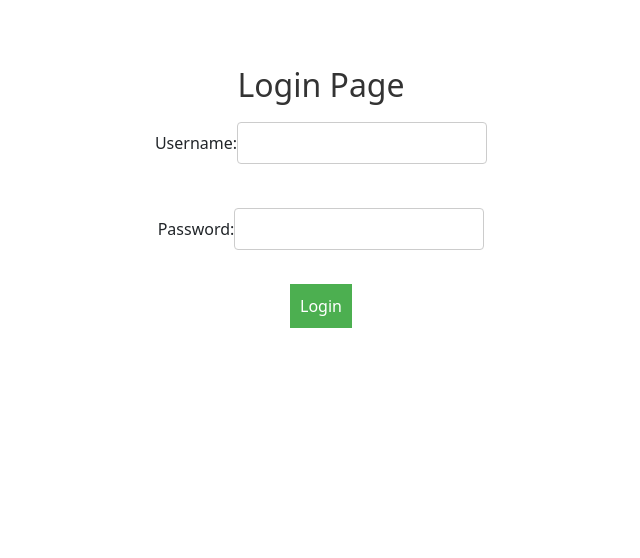
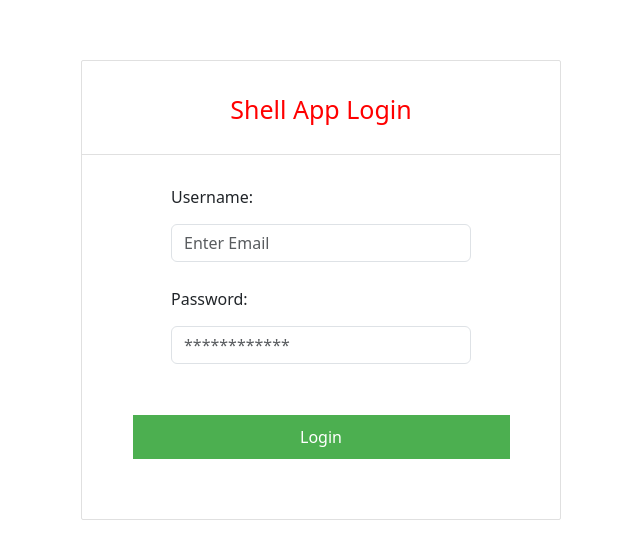
Before and after one commit to SravaniSingam-WAL/shell-fe, a React (Create React App) app: page / in a window 1280 px wide. Shown: the part 110-668 px from the top of the page, without its empty margins (319-959 px from the left). Built offline with nearby package versions, Linux system fonts and the light colour scheme.

Commit message:
added css

```diff
--- a/package.json
+++ b/package.json
@@ -13,6 +13,7 @@
     "react-dotenv": "^0.1.3",
     "react-router-dom": "^6.21.2",
     "react-scripts": "5.0.1",
+    "sass": "^1.70.0",
     "web-vitals": "^2.1.4"
   },
   "scripts": {
--- a/public/env.js
+++ b/public/env.js
@@ -22,7 +22,7 @@ window.env = {
   "COMMAND_MODE": "unix2003",
   "npm_config_globalconfig": "/opt/homebrew/etc/npmrc",
   "CONDA_EXE": "/opt/miniconda3/bin/conda",
-  "SSH_AUTH_SOCK": "/private/tmp/com.apple.launchd.vDsOHEIFiB/Listeners",
+  "SSH_AUTH_SOCK": "/private/tmp/com.apple.launchd.87XYPFZPv9/Listeners",
   "__CF_USER_TEXT_ENCODING": "0x1F5:0x0:0x0",
   "npm_execpath": "/opt/homebrew/lib/node_modules/npm/bin/npm-cli.js",
   "_CE_CONDA": "",
@@ -48,7 +48,7 @@ window.env = {
   "XPC_SERVICE_NAME": "0",
   "SHLVL": "2",
   "HOME": "/Users/sravanisingam",
-  "VSCODE_GIT_ASKPASS_MAIN": "/private/var/folders/r7/p5bnn4p12k70yq6xgjt64y9r0000gn/T/AppTranslocation/C3F87E55-88E8-4D5D-8018-B997003B2205/d/Visual Studio Code.app/Contents/Resources/app/extensions/git/dist/askpass-main.js",
+  "VSCODE_GIT_ASKPASS_MAIN": "/private/var/folders/r7/p5bnn4p12k70yq6xgjt64y9r0000gn/T/AppTranslocation/0CE21759-D0BB-48D0-B0AC-02C47BB2AB64/d/Visual Studio Code.app/Contents/Resources/app/extensions/git/dist/askpass-main.js",
   "npm_config_strict_ssl": "",
   "HOMEBREW_PREFIX": "/opt/homebrew",
   "npm_config_cache": "/Users/sravanisingam/.npm",
@@ -58,8 +58,8 @@ window.env = {
   "VSCODE_GIT_IPC_HANDLE": "/var/folders/r7/p5bnn4p12k70yq6xgjt64y9r0000gn/T/vscode-git-8d560a9a79.sock",
   "CONDA_DEFAULT_ENV": "base",
   "npm_config_user_agent": "npm/10.2.1 node/v20.8.1 darwin arm64 workspaces/false",
-  "VSCODE_GIT_ASKPASS_NODE": "/private/var/folders/r7/p5bnn4p12k70yq6xgjt64y9r0000gn/T/AppTranslocation/C3F87E55-88E8-4D5D-8018-B997003B2205/d/Visual Studio Code.app/Contents/Frameworks/Code Helper.app/Contents/MacOS/Code Helper",
-  "GIT_ASKPASS": "/private/var/folders/r7/p5bnn4p12k70yq6xgjt64y9r0000gn/T/AppTranslocation/C3F87E55-88E8-4D5D-8018-B997003B2205/d/Visual Studio Code.app/Contents/Resources/app/extensions/git/dist/askpass.sh",
+  "VSCODE_GIT_ASKPASS_NODE": "/private/var/folders/r7/p5bnn4p12k70yq6xgjt64y9r0000gn/T/AppTranslocation/0CE21759-D0BB-48D0-B0AC-02C47BB2AB64/d/Visual Studio Code.app/Contents/Frameworks/Code Helper.app/Contents/MacOS/Code Helper",
+  "GIT_ASKPASS": "/private/var/folders/r7/p5bnn4p12k70yq6xgjt64y9r0000gn/T/AppTranslocation/0CE21759-D0BB-48D0-B0AC-02C47BB2AB64/d/Visual Studio Code.app/Contents/Resources/app/extensions/git/dist/askpass.sh",
   "INFOPATH": "/opt/homebrew/share/info:/opt/homebrew/share/info:",
   "HOMEBREW_CELLAR": "/opt/homebrew/Cellar",
   "npm_node_execpath": "/opt/homebrew/Cellar/node/20.8.1/bin/node",
--- a/src/home.js
+++ b/src/home.js
@@ -39,11 +39,8 @@ const Home = () => {
   return (
     <div>
     <br></br>
-      <h2>{brandName}</h2>
-      <h4>Click on Below links to open particular app</h4>
-      <br/>
-      <br/>
-      <br/>
+      <span className="brandName">{brandName}</span>
+      <p className="homeHeading">Click on Below links to open particular app</p>
       <div className="container">
       <div className="row">
         {data.map((app, index) => (
--- a/src/index.css
+++ b/src/index.css
@@ -8,14 +8,26 @@ form {
   display: flex;
   flex-direction: column;
   align-items: center;
+  width: 100px !important;
+ }
+ .brandName{
+  color: #45a049;
+  font-size: 25px;
+}
+.para{
+  margin:40px;
+  font-size: 20px;
 }
 
 label {
   margin: 10px 0;
+  width: 300px;
+  padding-bottom: 5px;
 }
 
 input {
   padding: 8px;
+  margin-top: 15px !important;
   margin: 1px;
   border: 1px solid #ccc;
   border-radius: 4px;
@@ -29,14 +41,21 @@ button {
   border: none;
   border-radius: 4px;
   cursor: pointer;
-}
+ }
 
 button:hover {
   background-color: #45a049;
 }
 .error-message {
   color: #ff0000;
-  margin-top: 10px;
+  margin-top: 7px;
   text-align: center;
   padding: 8px;
+  margin-bottom: 20px !important;
  }
+ .homeHeading{
+  margin: 17px;
+  font-size: large;
+  margin-top: 30px;
+  margin-bottom: 35px;;
+ }
--- a/src/login.js
+++ b/src/login.js
@@ -4,6 +4,7 @@ import axios from "axios";
 import { useNavigate } from "react-router-dom";
 import { setToken } from "./utils";
 import { API_URL } from "./config";
+import './login.scss';
 
 const Login = () => {
   const [username, setUsername] = useState("");
@@ -47,31 +48,43 @@ const Login = () => {
   };
 
   return (
-    <div>
-      <h2 className="loginText">Login Page</h2>
+    <section className="login">
+    <div className="content">
+    <div className="heading">
+    <p>Shell App Login</p>
+    </div>
       <form onSubmit={handleLogin}>
-        <label>
+      <div className={`form-group, position-relative`}>
+        <label >
           Username:
           <input
             type="text"
             value={username}
+            className={'form-control'}
+            placeholder="Enter Email"
             onChange={(e) => setUsername(e.target.value)}
           />
         </label>
-        <br />
+        </div>
+        <div className={`form-group, position-relative`}>
         <label>
           Password:
           <input
             type="password"
             value={password}
+            className={'form-control'}
+            placeholder="************"
             onChange={(e) => setPassword(e.target.value)}
           />
         </label>
-        <br />
-        <button type="submit">Login</button>
+        </div>
+        <button type="submit"
+        className={`btn-theme, button`}
+        >Login</button>
       </form>
       {error && <p className="error-message">{error}</p>}
     </div>
+    </section>
   );
 };
 
--- /dev/null
+++ b/src/login.scss
@@ -0,0 +1,115 @@
+@mixin transition($args...) {
+    -webkit-transition: $args;
+    -moz-transition: $args;
+    -o-transition: $args;
+    transition: $args;
+  }
+  @mixin translate($x, $y) {
+    transform: translate($x, $y);
+  }
+  $lato: 'Lato', sans-serif;
+
+  .lato-regular {
+    font-family: $lato !important;
+    font-weight: 400 !important;
+  }
+
+  .lato-bold {
+    font-family: $lato !important;
+    font-weight: 700 !important;
+  }
+
+.login {
+    height: 100vh;
+    display: flex;
+    max-width: 150vw;
+    align-items: center;
+    flex-direction: column;
+    justify-content: center;
+
+
+    .content {
+      width: 100%;
+      border: 1px solid #e0e0e0;
+      margin: 0 auto;
+      max-width: 480px;
+      border-radius: 2px;
+      background-color: #fff;
+     padding-bottom: 30px;
+      .heading {
+        display: flex;
+        color: red;
+        flex-direction: column;
+        align-items: center;
+        padding-top: 30px;
+        padding-bottom: 10px;
+        border-bottom: 1px solid #e0e0e0;
+        height: auto;
+        margin: 0;
+        font-size: 25px;
+
+       }
+  form{
+    margin-top: 20px;
+    width: 100%;
+    display: flex;
+    flex-direction: column;
+    width: auto !important;
+  }
+      .form-group {
+        margin: 0;
+        height: 50px;
+
+        .has-error {
+          border-color: #d0021b;
+        }
+
+        label {
+          margin: 0;
+          padding: 0 30px;
+          font-size: 10px;
+          @extend .lato-bold;
+          @include transition(all 0.3s ease-in-out);
+        }
+
+        input {
+          color: #333;
+          border: 0;
+          height: 30px;
+          z-index: 1;
+          padding: 0 30px 8px;
+          outline: none;
+          position: relative;
+          font-size: 16px;
+          border-bottom: 1px solid #e0e0e0;
+          background-color: transparent;
+          @extend .lato-regular;
+          border-radius: 0;
+          @include transition(all 0.3s ease-in-out);
+        }
+      }
+
+      .error-msg {
+        top: 50%;
+        right: 30px;
+        color: #d0021b;
+        position: absolute;
+        font-size: 12px;
+        @include translate(0, -50%);
+      }
+
+      .button {
+        width: 100%;
+        margin: 36px auto 30px;
+        display: block;
+        max-width: 377px;
+      }
+
+      .user-role {
+        border: 0;
+        width: 90%;
+        margin-left: 20px;
+        font-size: 16px;
+      }
+    }
+  }
```
Also changed, not shown: 1 other file (tests, documents, lock files or other folders).
